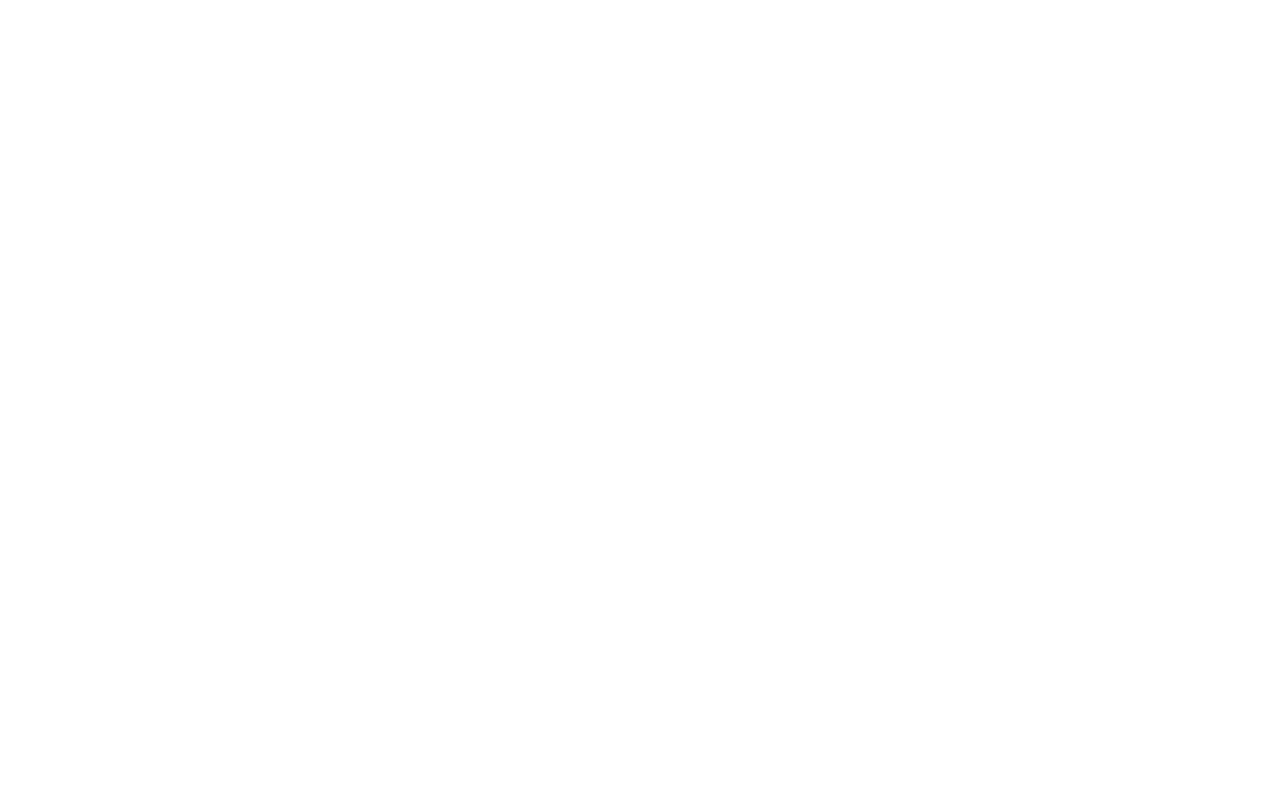
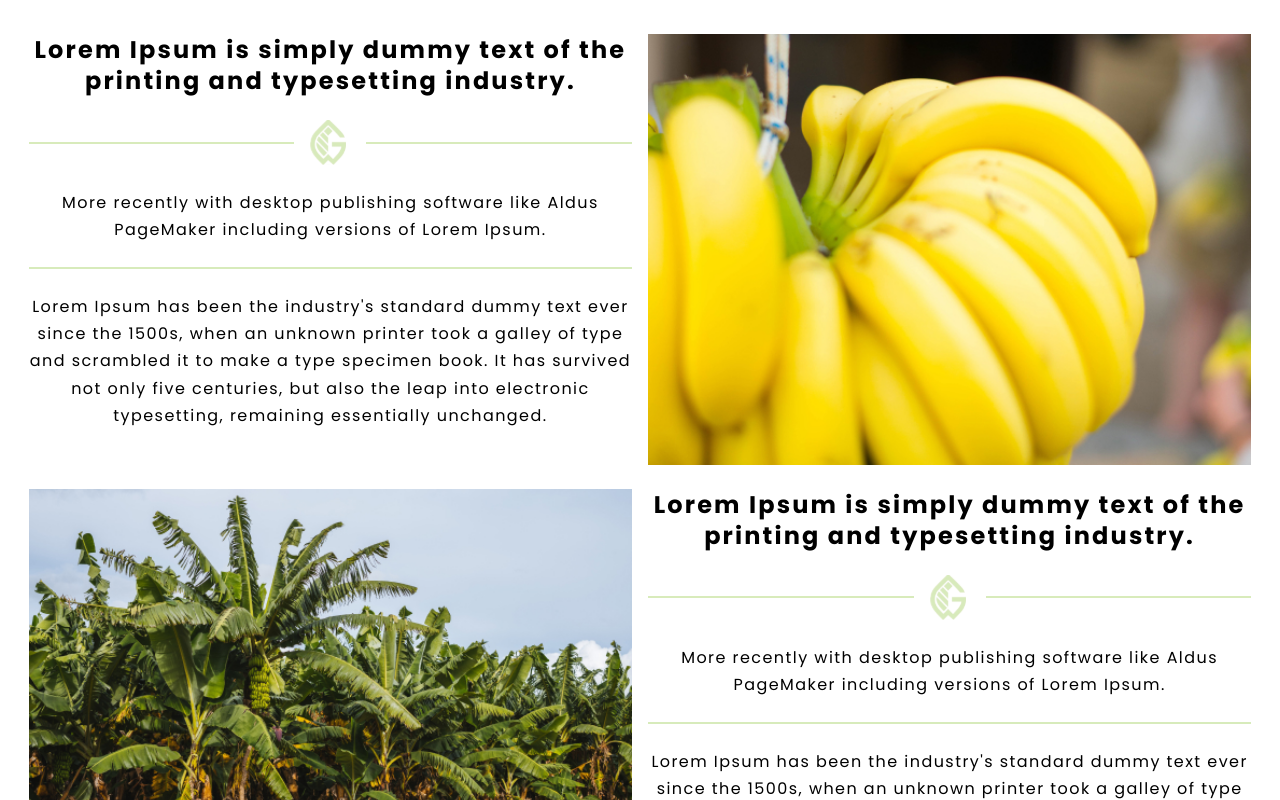
Before and after one commit to mirkamand/agrowest, a React (Create React App) app: page /locate_banana in a window 1280 px wide. Before the commit this address had no page. Shown: the part 780-1580 px from the top of the page. Before the commit the page ends 800 px from the top, so only its background shows below. Built offline with nearby package versions, Linux system fonts and the light colour scheme.

Commit message:
Added LocateBananaPage cmp

```diff
--- a/src/App.js
+++ b/src/App.js
@@ -4,6 +4,7 @@
 import AboutPage from "./pages/AboutPage";
 import MissionPage from "./pages/MissionPage";
 import ProductDetails from "./components/ProductDetails";
+import LocateBananaPage from "./pages/LocateBananaPage";
 
 const router = createBrowserRouter([
   {
@@ -14,6 +15,7 @@
       { path: "/about", element: <AboutPage /> },
       { path: "/products/:productSlug", element: <ProductDetails /> },
       { path: "/mission", element: <MissionPage /> },
+      { path: "/locate_banana", element: <LocateBananaPage /> },
     ],
   },
 ]);
--- a/src/data/data.js
+++ b/src/data/data.js
@@ -6,6 +6,7 @@
 import blogs_data from "./blogs_data";
 import sponsors_data from "./sponsors_data";
 import mission_data from "./mission_data";
+import locate_banana_data from "./locate_banana_data";
 
 export {
   menu_data,
@@ -16,4 +17,5 @@
   blogs_data,
   sponsors_data,
   mission_data,
+  locate_banana_data,
 };
--- /dev/null
+++ b/src/data/locate_banana_data.js
@@ -0,0 +1,23 @@
+const locate_banana_data = [
+  {
+    id: 1,
+    img: "/image/locate_banana/locate_banana1.jpg",
+    title:
+      "Lorem Ipsum is simply dummy text of the printing and typesetting industry.",
+    subtitle:
+      "More recently with desktop publishing software like Aldus PageMaker including versions of Lorem Ipsum.",
+    text: "Lorem Ipsum has been the industry's standard dummy text ever since the 1500s, when an unknown printer took a galley of type and scrambled it to make a type specimen book. It has survived not only five centuries, but also the leap into electronic typesetting, remaining essentially unchanged.",
+  },
+
+  {
+    id: 2,
+    img: "/image/locate_banana/locate_banana2.jpg",
+    title:
+      "Lorem Ipsum is simply dummy text of the printing and typesetting industry.",
+    subtitle:
+      "More recently with desktop publishing software like Aldus PageMaker including versions of Lorem Ipsum.",
+    text: "Lorem Ipsum has been the industry's standard dummy text ever since the 1500s, when an unknown printer took a galley of type and scrambled it to make a type specimen book. It has survived not only five centuries, but also the leap into electronic typesetting, remaining essentially unchanged.",
+  },
+];
+
+export default locate_banana_data;
--- a/src/data/menu_data.js
+++ b/src/data/menu_data.js
@@ -1,7 +1,7 @@
 const menu_data = [
   { id: 1, name: "Haqqımızda", path: "/about" },
   { id: 2, name: "Missiyamız", path: "/mission" },
-  { id: 3, name: "Banan yetişdirilmə müəssisəsi", path: "#" },
+  { id: 3, name: "Banan yetişdirilmə müəssisəsi", path: "locate_banana" },
   { id: 4, name: "Meyvələr", path: "#" },
   { id: 5, name: "Tərəvəzlər", path: "#" },
   { id: 6, name: "Galereya", path: "#" },
--- /dev/null
+++ b/src/pages/LocateBananaPage.jsx
@@ -0,0 +1,32 @@
+import React from "react";
+import { locate_banana_data } from "../data/data";
+
+const LocateBananaPage = () => {
+  return (
+    <>
+      <section className="locate_banana_section">
+        <div className="container">
+          {locate_banana_data.map((data) => (
+            <div className="locate_banana_wrapper">
+              <div className="frame">
+                <img src={data.img} alt="" />
+              </div>
+              <div className="text_container">
+                <div className="title">{data.title}</div>
+                <div className="logo">
+                  <span></span>
+                  <img src="image/logo.svg" alt="" />
+                  <span></span>
+                </div>
+                <div className="subtitle">{data.subtitle}</div>
+                <div className="text">{data.text}</div>
+              </div>
+            </div>
+          ))}
+        </div>
+      </section>
+    </>
+  );
+};
+
+export default LocateBananaPage;
--- a/src/pages/MissionPage.jsx
+++ b/src/pages/MissionPage.jsx
@@ -7,7 +7,7 @@
       <section className="mission_section">
         <div className="container">
           {mission_data.map((data) => (
-            <div className="mission_wrapper">
+            <div className="mission_wrapper" key={data.id}>
               <div className="title">{data.title}</div>
               <div className="logo">
                 <span></span> <img src="image/logo.svg" alt="" /> <span></span>
--- /dev/null
+++ b/src/scss/locate_banana.scss
@@ -0,0 +1,72 @@
+.locate_banana_section {
+    margin: 4rem 0;
+
+    .locate_banana_wrapper {
+        display: flex;
+        gap: 1rem;
+
+
+        @include respond_medium {
+            flex-direction: column;
+                &:nth-child(2n) {
+                        .frame {
+                            order: 1;
+                        }
+                    }
+        }
+        &:nth-child(2n+1) {
+        margin-bottom: 1.5rem;
+
+            .frame {
+                order: 1;
+            }
+        }
+        .frame {
+            flex-basis: 100%;
+            line-height: 0;
+            font-size: 0;
+            img {
+                width: 100%;
+                object-fit: contain;
+            }
+        }
+        .text_container {
+            flex-basis: 100%;
+
+            .logo {
+                display: flex;
+                align-items: center;
+                margin: 1.5rem 0;
+                img {
+                    width: 40px;
+                    margin: 0 1rem;
+                }
+                span {
+                    display: block;
+                    height: 2px;
+                    width: 100%;
+                    background-color: $primary_clr;
+                    opacity: 0.35;
+                }
+            }
+
+            .title {
+                @include primary_text_title;
+                text-align: center;
+            }
+
+            .subtitle {
+                @include primary_text;
+                text-align: center;
+                margin-bottom: 1.5rem;
+                border-bottom: 2px solid rgba(142, 197, 60, 0.35);
+                padding-bottom: 1.5rem;
+            }
+
+            .text {
+                @include primary_text;
+                text-align: center;
+            }
+        }
+    }
+}
--- a/src/scss/style.scss
+++ b/src/scss/style.scss
@@ -11,3 +11,4 @@
 @import "sponsors.scss";
 @import "footer.scss";
 @import "mission.scss";
+@import "locate_banana.scss";
```
Also changed, not shown: public/image/locate_banana/locate_banana1.jpg (added), public/image/locate_banana/locate_banana2.jpg (added).
